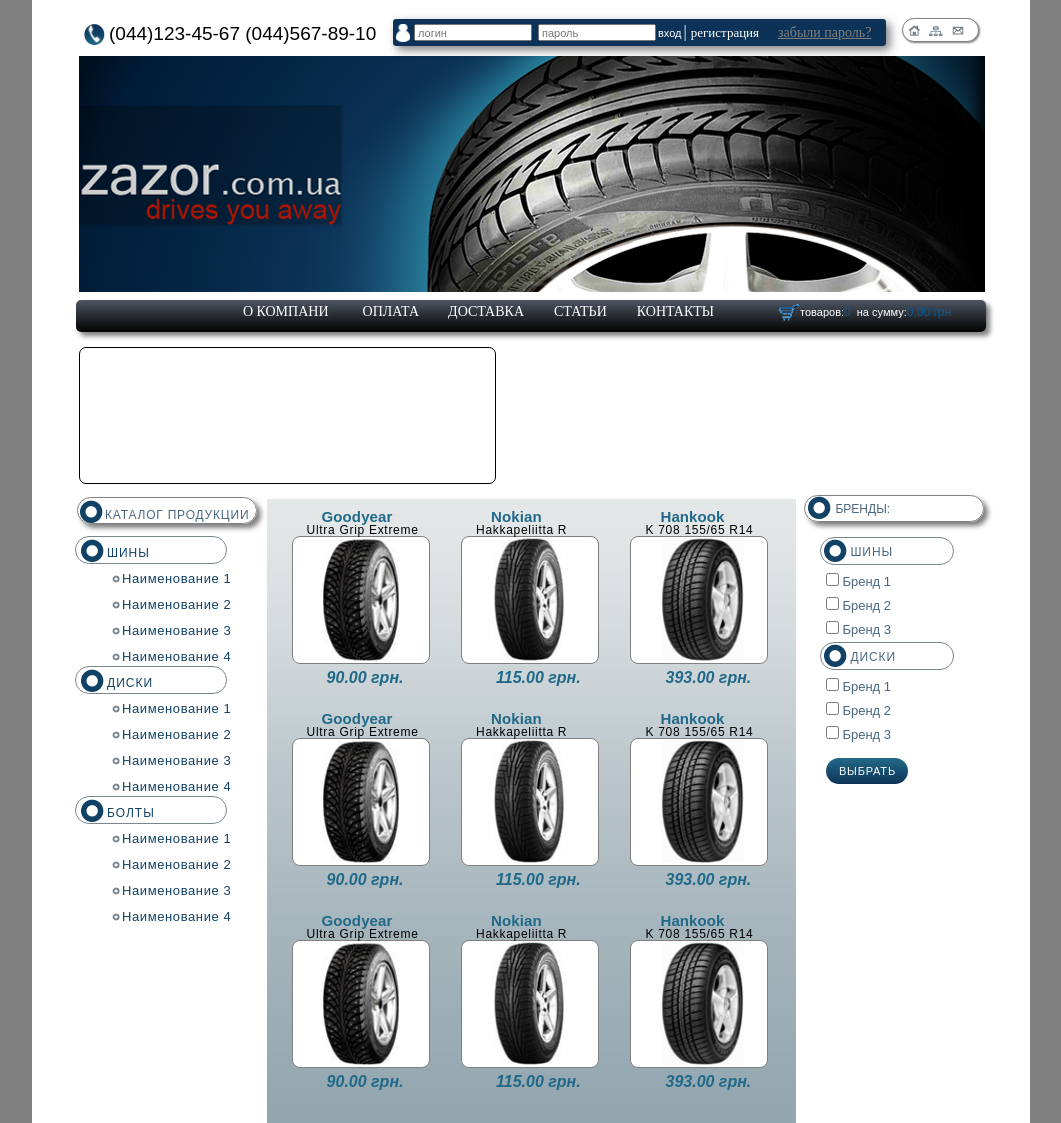
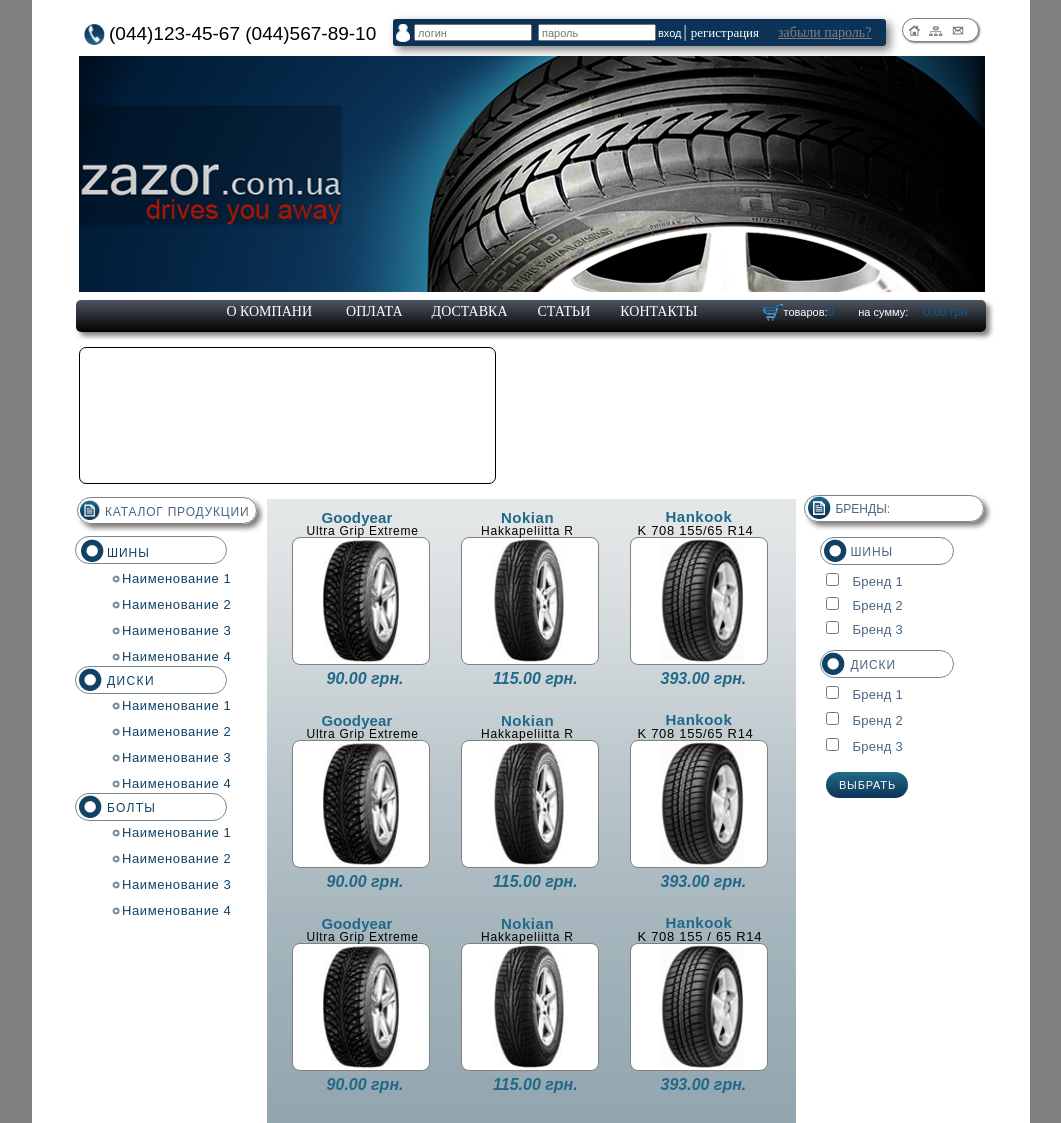
Before and after one commit to Dmytroateam/module-6-Zazor, a plain HTML site: page index.html in a window 1280 px wide. Shown: the top 1123 px of the page, without its empty margins (109-1170 px from the left). Drawn offline with Linux system fonts and the light colour scheme.

Commit message:
Update index.html

```diff
--- a/index.html
+++ b/index.html
@@ -15,9 +15,9 @@
                 </section>
                 <div class="reg-form">
                     <img src="img/auth.png" alt="" width="15" height="19">
-                    <form id="reg" class="inf" action=# method=get>
-                        <input class="fin" type=text placeholder="логин">
-                        <input class="fin" type=text placeholder="пароль">
+                    <form id="reg" class="inf" action=# method=post>
+                        <input class="fin" type=text placeholder="логин" name="login">
+                        <input class="fin" type=text placeholder="пароль" name="parol">
                         <input type="submit" class="sumit"  value="вход" form="reg">
                    </form>
                    <span>|</span> <a class="vr" href="#">регистрация</a> <a class="zp" href="#">забыли пароль?</a>
@@ -42,8 +42,8 @@
                         <img src="img/corz.png" alt="" height="17" width="21" ></a>
                         <span class="name">товаров:</span>
                         <span  class="price" style="color:#0d5a8f;" id="cart_quantity">0</span>
-                        <span class="name">на сумму:</span>
-                        <span class="price" style="color:#0d5a8f;" id="cart_total">0,00 грн</span>
+                        <span class="name2">на сумму:</span>
+                        <span class="price2" style="color:#0d5a8f;" id="cart_total">0,00 грн</span>
                     </li>
                 </ul>
             </nav>
@@ -51,7 +51,7 @@
             </div>
             <aside>
                 <div class="zag">
-                    <img src="img/circle.png" alt="">
+                    <img src="img/list.png" alt="" width="20">
                     <p>КАТАЛОГ ПРОДУКЦИИ</p>
                 </div>
                 <div class="punkt">
@@ -64,7 +64,7 @@
                     <li><a href='#'>Наименование 3</a></li>
                     <li class="four"><a href='#'>Наименование 4</a></li>
                 </ul>
-                <div class="punkt">
+                <div class="punt1">
                     <img src="img/circle.png" alt="">
                     <p>ДИСКИ</p>
                 </div>
@@ -74,9 +74,9 @@
                     <li><a href='#'>Наименование 3</a></li>
                     <li class="fou"><a href='#'>Наименование 4</a></li>
                 </ul>
-                <div class="punkt">
+                <div class="punkt2">
                     <img src="img/circle.png" alt="">
-                    <p>БОЛТЫ</p>
+                    <p class="bolt">БОЛТЫ</p>
                 </div>
                 <ul class="lmenu">
                     <li><a href='#'>Наименование 1</a></li>
@@ -96,20 +96,20 @@
                         <figcaption>90.00 грн.</figcaption>
                     </figure>
                     <figure>
-                        <p class="company">Nokian</p>
-                        <p class="model">Hakkapeliitta R</p>
+                        <p class="company1">Nokian</p>
+                        <p class="model1">Hakkapeliitta R</p>
                         <div class="image">
                             <a  href="#"><img src="img/Nokian.png" alt="" height="123" /></a>
                         </div>
-                        <figcaption>115.00 грн.</figcaption>
+                        <figcaption class="uno">115.00 грн.</figcaption>
                     </figure>
                     <figure>
-                        <p class="company">Hankook</p>
-                        <p class="model">K 708 155/65 R14</p>
+                        <p class="company2">Hankook</p>
+                        <p class="model2">K 708 155/65 R14</p>
                         <div class="image">
                             <a  href="#"><img src="img/Hankook.png" alt="" height="123" /></a>
                         </div>
-                        <figcaption>393.00 грн.</figcaption>
+                        <figcaption class="dos">393.00 грн.</figcaption>
                     </figure>
                 </div>
                 <div class="sline">
@@ -122,20 +122,20 @@
                         <figcaption>90.00 грн.</figcaption>
                     </figure>
                     <figure>
-                        <p class="company">Nokian</p>
-                        <p class="model">Hakkapeliitta R</p>
+                        <p class="company1">Nokian</p>
+                        <p class="model1">Hakkapeliitta R</p>
                         <div class="image">
                             <a  href="#"><img src="img/Nokian.png" alt="" height="123" /></a>
                         </div>
-                        <figcaption>115.00 грн.</figcaption>
+                        <figcaption class="uno">115.00 грн.</figcaption>
                     </figure>
                     <figure>
-                        <p class="company">Hankook</p>
-                        <p class="model">K 708 155/65 R14</p>
+                        <p class="company2">Hankook</p>
+                        <p class="model2">K 708 155/65 R14</p>
                         <div class="image">
                             <a  href="#"><img src="img/Hankook.png" alt="" height="123" /></a>
                         </div>
-                        <figcaption>393.00 грн.</figcaption>
+                        <figcaption class="dos">393.00 грн.</figcaption>
                     </figure>
                 </div>
                 <div class="tline">
@@ -148,26 +148,26 @@
                         <figcaption>90.00 грн.</figcaption>
                     </figure>
                     <figure>
-                        <p class="company">Nokian</p>
-                        <p class="model">Hakkapeliitta R</p>
+                        <p class="company1">Nokian</p>
+                        <p class="model1">Hakkapeliitta R</p>
                         <div class="image">
                             <a  href="#"><img src="img/Nokian.png" alt="" height="123" /></a>
                         </div>
-                        <figcaption>115.00 грн.</figcaption>
+                        <figcaption class="uno">115.00 грн.</figcaption>
                     </figure>
                     <figure>
-                        <p class="company">Hankook</p>
-                        <p class="model">K 708 155/65 R14</p>
+                        <p class="company2">Hankook</p>
+                        <p class="model2">K 708 155 / 65 R14</p>
                         <div class="image">
                             <a  href="#"><img src="img/Hankook.png" alt="" height="123" /></a>
                         </div>
-                        <figcaption>393.00 грн.</figcaption>
+                        <figcaption class="dos">393.00 грн.</figcaption>
                     </figure>
                 </div>
             </main>
             <div class="rmenu">
                 <div class="zag1">
-                    <img src="img/circle.png" alt="">
+                    <img src="img/list.png" alt="">
                     <p>БРЕНДЫ:</p>
                 </div>
                 <form method='get' action='/search' id="select">
@@ -176,26 +176,26 @@
                         <p>ШИНЫ</p>
                     </div>
                     <p class="checkboxmenuitem">
-                        <input type="checkbox" name="tires1" id="t1"/><span>Бренд 1</span>
+                        <input type="checkbox" name="tires1" id="t1"/><label for="t1">Бренд 1</label>
                     </p>
                     <p class="checkboxmenuitem">
-                        <input type="checkbox" name="tires2" id="t2"/><span>Бренд 2</span>
+                        <input type="checkbox" name="tires2" id="t2"/><label for="t2">Бренд 2</label>
                     </p>
                     <p class="checkboxmenuitem">
-                        <input class="th" type="checkbox" name="tires3" id="t3"/><span>Бренд 3</span>
+                        <input class="th" type="checkbox" name="tires3" id="t3"/><label for="t3">Бренд 3</label>
                     </p>
-                    <div class="punkt1">
+                    <div class="punkt11">
                         <img src="img/circle.png" alt="">
                         <p>ДИСКИ</p>
                     </div>
-                    <p class="checkboxmenuitem">
-                        <input type="checkbox" name="disc1" id="d1" /><span>Бренд 1</span>
+                    <p class="checkboxmenuitem1">
+                        <input type="checkbox" name="disc1" id="d1" /><label for="d1">Бренд 1</label>
                     </p>
-                    <p class="checkboxmenuitem">
-                        <input type="checkbox" name="disc2" id="d2"/><span>Бренд 2</span>
+                    <p class="checkboxmenuitem1">
+                        <input type="checkbox" name="disc2" id="d2"/><label for="d2">Бренд 2</label>
                     </p>
-                    <p class="checkboxmenuitem">
-                        <input type="checkbox" name="disc3" id="d3"/><span>Бренд 3</span>
+                    <p class="checkboxmenuitem1">
+                        <input type="checkbox" name="disc3" id="d3"/><label for="d3">Бренд 3</label>
                     </p>
                     <input type="submit" class="button"
                         value="ВЫБРАТЬ" form="select">
```
